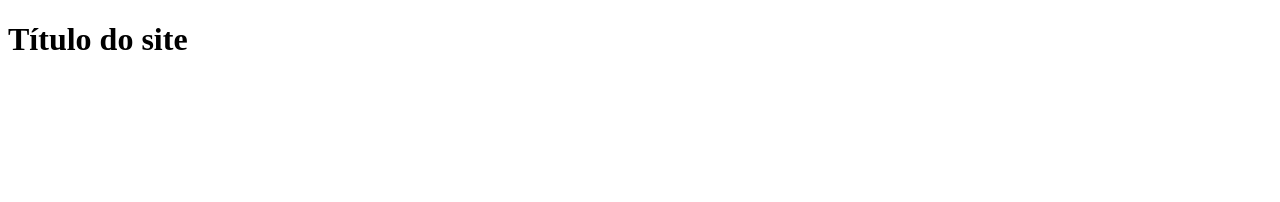
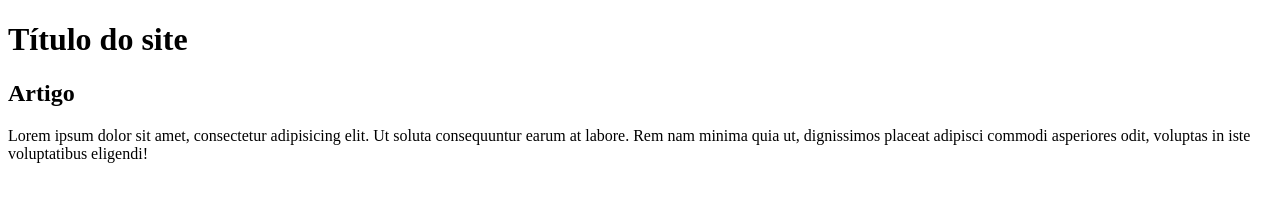
Before and after one commit to imdarkcode/Curso-git, a plain HTML site: page index.html in a window 1280 px wide. Drawn offline with Linux system fonts and the light colour scheme.

Commit message:
Adicionando o primeiro artigo

```diff
--- a/index.html
+++ b/index.html
@@ -10,6 +10,12 @@
     <body>
         <header>
             <h1>Título do site</h1>
+
+            <article>
+                <h2>Artigo</h2>
+
+                <p>Lorem ipsum dolor sit amet, consectetur adipisicing elit. Ut soluta consequuntur earum at labore. Rem nam minima quia ut, dignissimos placeat adipisci commodi asperiores odit, voluptas in iste voluptatibus eligendi!</p>
+            </article>
         </header>
     </body>
 </html>
```
